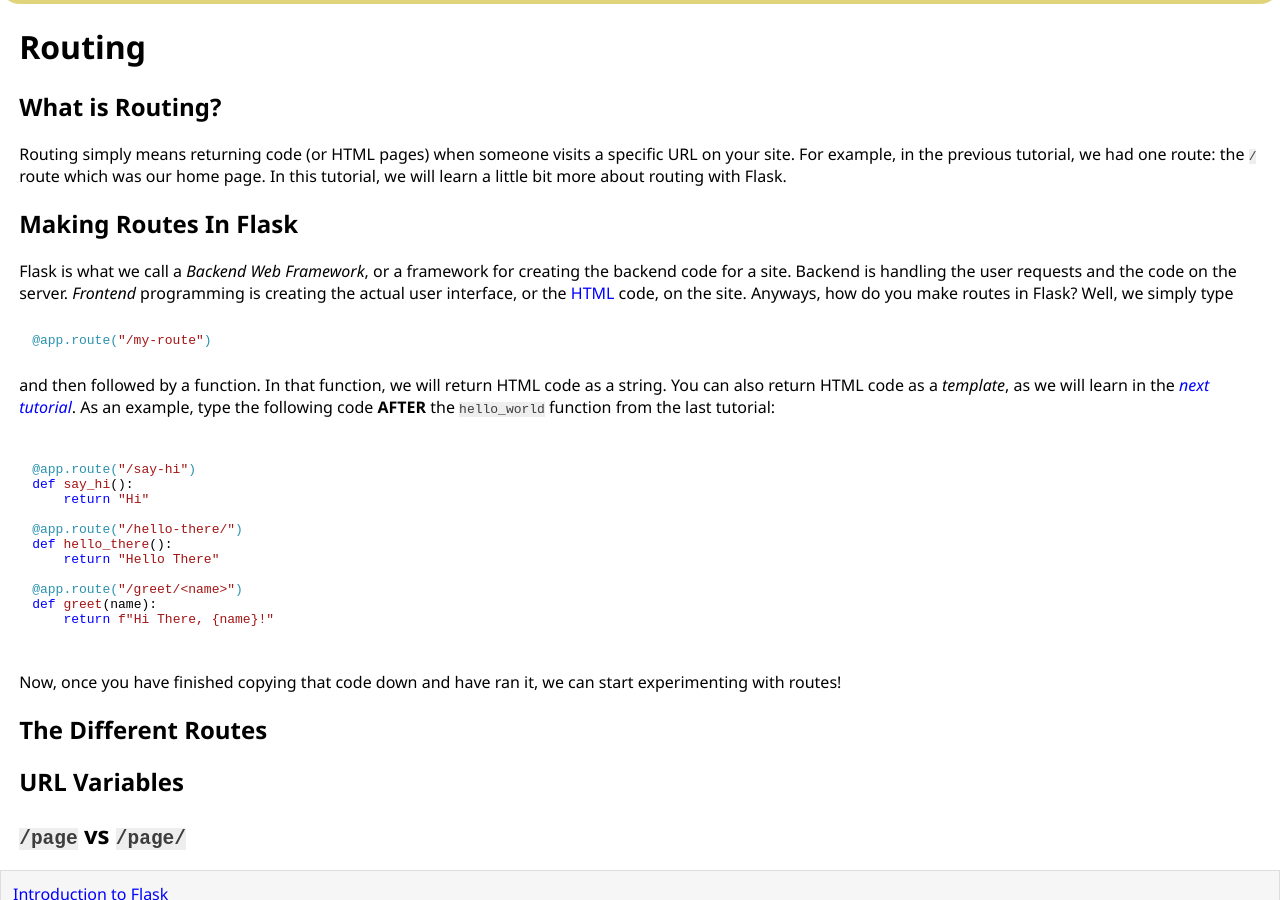
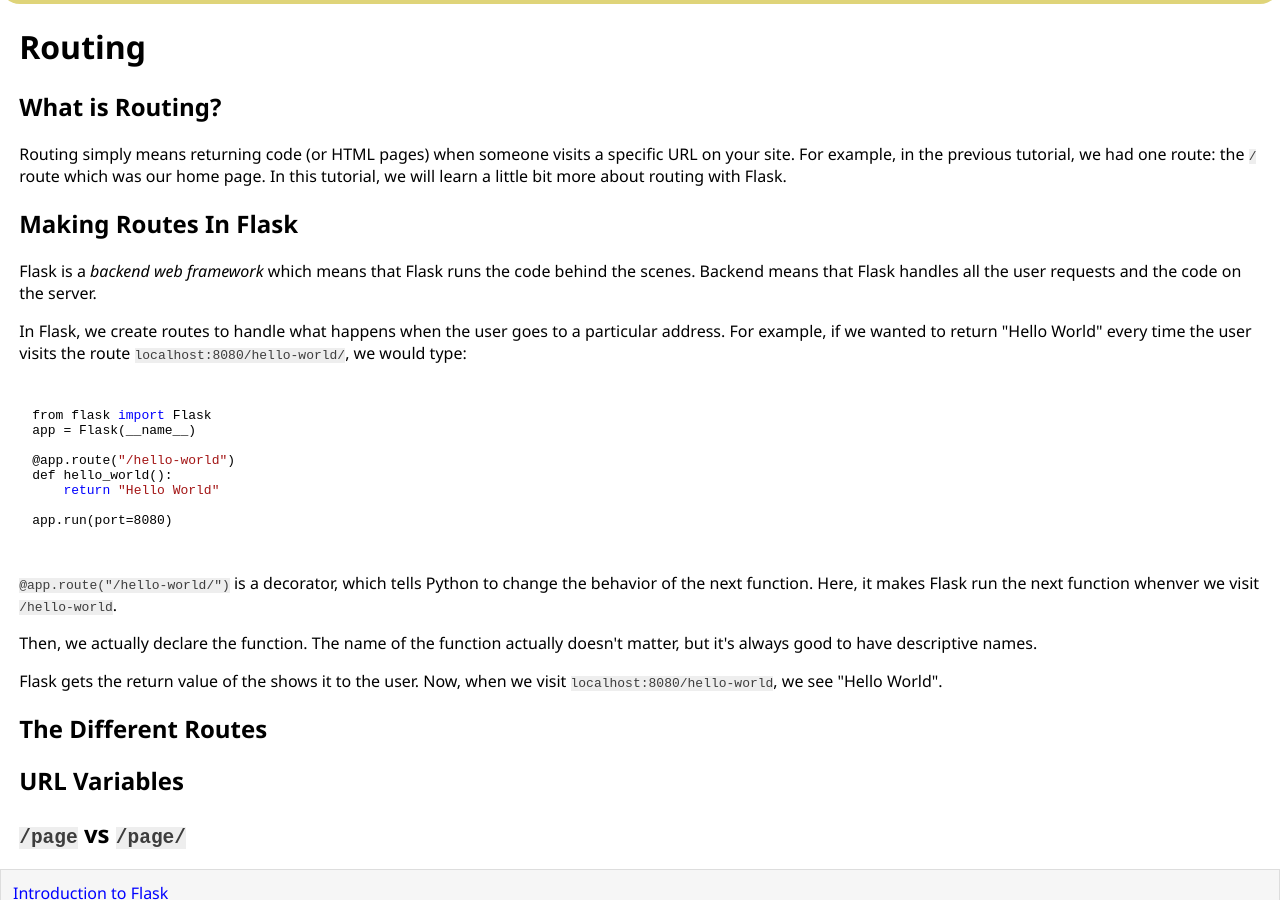
Before and after one commit to learnmonkey/learnmonkey.github.io, a Jekyll site: the page built from programming/python/flask/routing.html, in a window 1280 px wide and 900 px high, scrolled down 201 px. Built offline with Jekyll 4.4.1, drawn with Linux system fonts in a browser that asks for light colours; nearby versions of some CDN libraries.

Commit message:
rewrite section

```diff
--- a/programming/python/flask/routing.html
+++ b/programming/python/flask/routing.html
@@ -13,21 +13,21 @@
 
 <section>
     <h2>Making Routes In Flask</h2>
-    <p>Flask is what we call a <i>Backend Web Framework</i>, or a framework for creating the backend code for a site. Backend is handling the user requests and the code on the server. <i>Frontend</i> programming is creating the actual user interface, or the <a href="/programming/html/">HTML</a> code, on the site. Anyways, how do you make routes in Flask? Well, we simply type <pre><code class="language-python">@app.route("/my-route")</code></pre> and then followed by a function. In that function, we will return HTML code as a string. You can also return HTML code as a <i>template</i>, as we will learn in the <i><a href="/programming/python/flask/templating/">next tutorial</a></i>. As an example, type the following code <b>AFTER</b> the <code>hello_world</code> function from the last tutorial:</code></p>
-    <pre><code class="language-python">
-@app.route("/say-hi")
-def say_hi():
-    return "Hi"
+    <p>Flask is a <em>backend web framework</em> which means that Flask runs the code behind the scenes. Backend means that Flask handles all the user requests and the code on the server.</p>
+    <p>In Flask, we create routes to handle what happens when the user goes to a particular address. For example, if we wanted to return "Hello World" every time the user visits the route <code>localhost:8080/hello-world/</code>, we would type: </p>
+    <pre><code class="language-go">
+from flask import Flask
+app = Flask(__name__)
 
-@app.route("/hello-there/")
-def hello_there():
-    return "Hello There"
+@app.route("/hello-world")
+def hello_world():
+    return "Hello World"
 
-@app.route("/greet/&lt;name>")
-def greet(name):
-    return f"Hi There, {name}!"
+app.run(port=8080)
     </code></pre>
-    <p>Now, once you have finished copying that code down and have ran it, we can start experimenting with routes!</p>
+    <p><code>@app.route("/hello-world/")</code> is a decorator, which tells Python to change the behavior of the next function. Here, it makes Flask run the next function whenver we visit <code>/hello-world</code>.</p>
+    <p>Then, we actually declare the function. The name of the function actually doesn't matter, but it's always good to have descriptive names.</p>
+    <p>Flask gets the return value of the shows it to the user. Now, when we visit <code>localhost:8080/hello-world</code>, we see "Hello World".</p>
 </section>
 
 <section>
```
